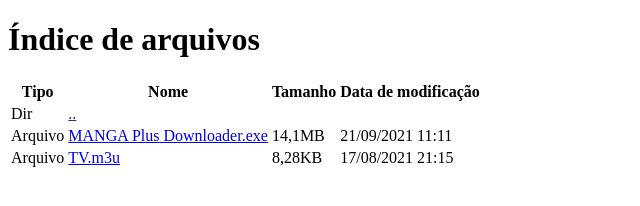
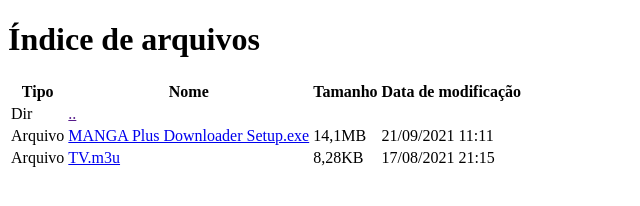
Before and after one commit to Netocon/FTP, a plain HTML site: page old/index.html in a window 1280 px wide. Shown: the whole page, without its empty margins (0-640 px from the left). Drawn offline with Linux system fonts and the light colour scheme.

Commit message:
Update index.html

```diff
--- a/old/index.html
+++ b/old/index.html
@@ -24,7 +24,7 @@
 
 			<tr>
 				<td>Arquivo</td>
-				<td><a href="https://github.com/Netocon/FTP/raw/site/files/MANGA%20Plus%20Downloader%20Setup.exe">MANGA Plus Downloader.exe</a></td>
+				<td><a href="https://github.com/Netocon/FTP/raw/binaries/files/MANGA%20Plus%20Downloader%20Setup.exe">MANGA Plus Downloader Setup.exe</a></td>
 				<td>14,1MB</td>
 				<td>21/09/2021 11:11</td>
 			</tr>
```
